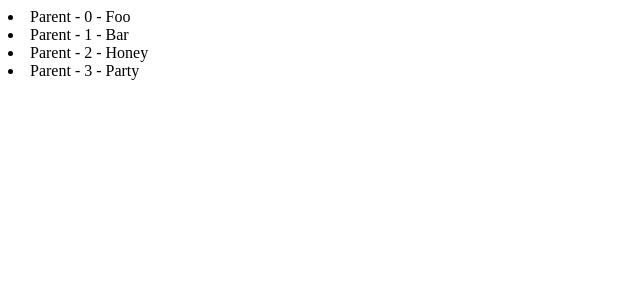
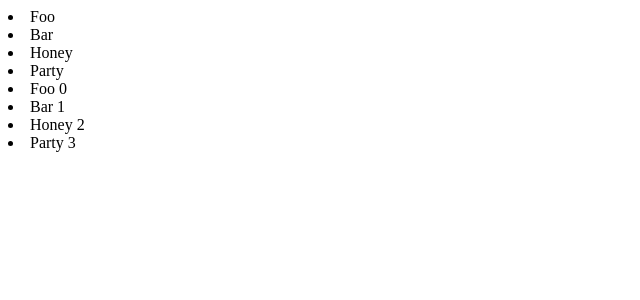
Before and after one commit to nitishgupta978/Vue.js-Day-one-Practice-problems, a Vue app: page / in a window 1280 px wide. Shown: the top 300 px of the page, without its empty margins (0-640 px from the left). Built offline with nearby package versions, Linux system fonts and the light colour scheme.

Commit message:
Added: For nested v-for, scoping also works similar to nested functions. Each v-for scope has access to parent scope , we get output bot data without index and with index :

```diff
--- a/src/components/HelloWorld.vue
+++ b/src/components/HelloWorld.vue
@@ -1,8 +1,12 @@
 <template>
   <div id="app">
+  <li v-for="{ message } in items">
+  {{ message }}
+</li>
 
-    <li v-for="(item, index) in items" :key="items">
-  {{ parentMessage }} - {{ index }} - {{ item.message }}
+<!-- with index alias -->
+<li v-for="({ message }, index) in items">
+  {{ message }} {{ index }}
 </li>
 
 </div>
```
